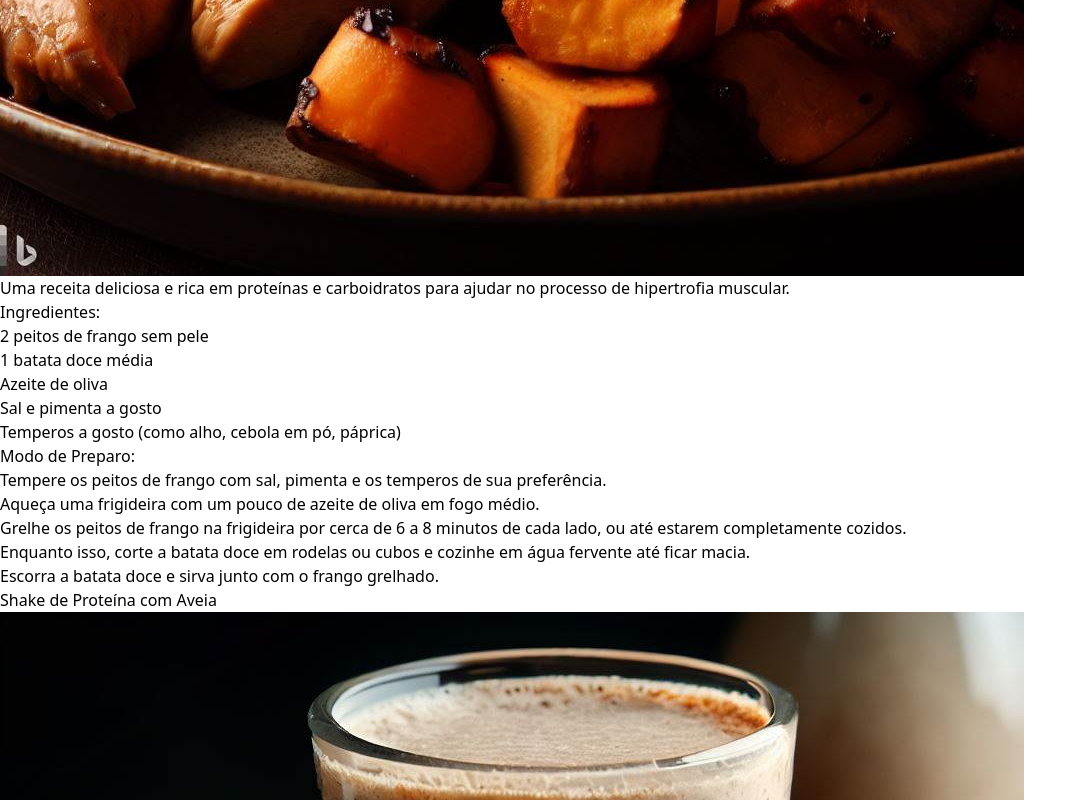
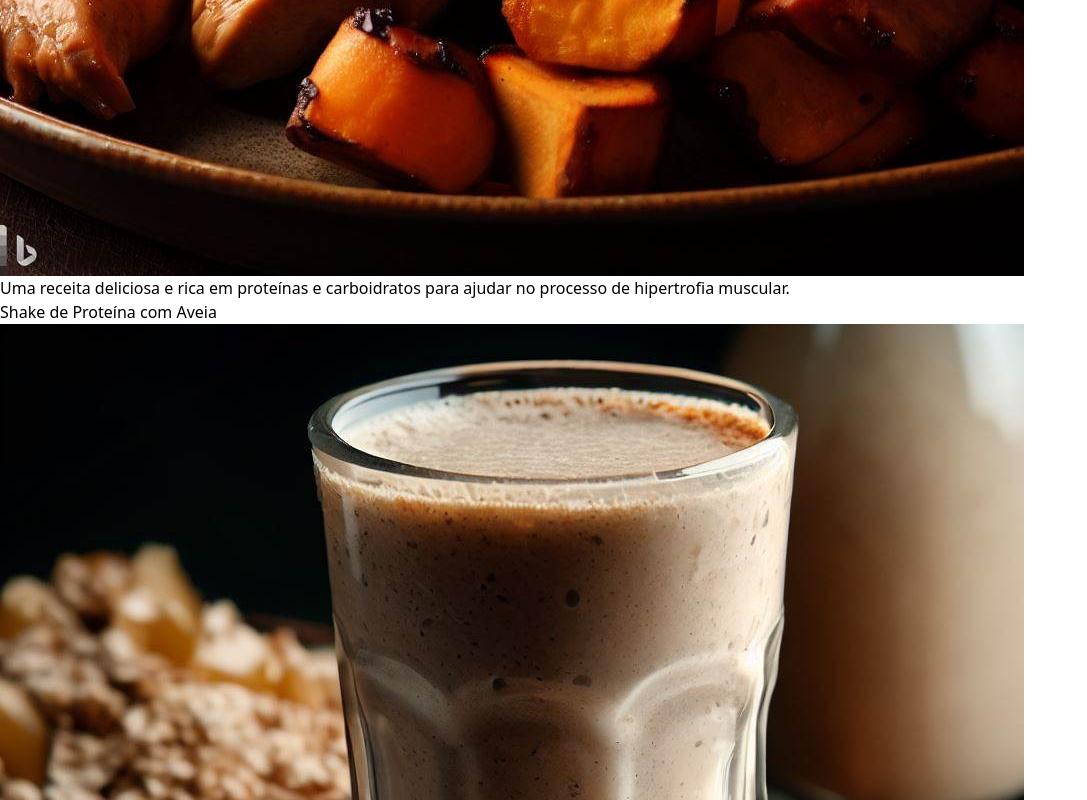
Before and after one commit to Werisu/my-academy, an Angular app: page /receitas in a window 1280 px wide. Shown: the part 1444-2244 px from the top of the page, without its empty margins (0-1087 px from the left). Built offline with nearby package versions, Linux system fonts and the light colour scheme.

Commit message:
feat: receitas

```diff
--- a/src/app/modules/pages/receitas/cards-receitas/cards-receitas.component.html
+++ b/src/app/modules/pages/receitas/cards-receitas/cards-receitas.component.html
@@ -1,18 +1,10 @@
 <div class="container mx-auto p-4">
   <h1 class="text-2xl font-bold mb-4">Receitas para Hipertrofia</h1>
-  <div class="grid grid-cols-1 sm:grid-cols-2 lg:grid-cols-3 gap-4">
-    <div *ngFor="let receita of receitas" class="bg-white rounded-lg p-4 shadow">
+  <div class="grid grid-cols-1 sm:grid-cols-3 lg:grid-cols-4 gap-4" [@slideUp]>
+    <div *ngFor="let receita of receitas" class="bg-white rounded-lg p-4 shadow hover:text-blue-400 hover:cursor-pointer" [routerLink]="['/receitas', receita.id]" [state]="{ receita: receita }">
       <h2 class="text-lg font-bold mb-2">{{ receita.nome }}</h2>
       <img src="{{ receita.imagem }}" alt="{{ receita.nome }}" class="w-full mb-4 rounded-lg">
       <p class="text-gray-600 mb-4">{{ receita.descricao }}</p>
-      <h3 class="text-lg font-bold mb-2">Ingredientes:</h3>
-      <ul class="list-disc pl-6">
-        <li *ngFor="let ingrediente of receita.ingredientes">{{ ingrediente }}</li>
-      </ul>
-      <h3 class="text-lg font-bold mb-2 mt-4">Modo de Preparo:</h3>
-      <ol class="list-decimal pl-6">
-        <li *ngFor="let passo of receita.modoPreparo">{{ passo }}</li>
-      </ol>
     </div>
   </div>
 </div>
--- a/src/app/modules/pages/receitas/cards-receitas/cards-receitas.component.ts
+++ b/src/app/modules/pages/receitas/cards-receitas/cards-receitas.component.ts
@@ -1,12 +1,24 @@
-import { Component, Input } from '@angular/core';
+import { Component, Input, OnDestroy } from '@angular/core';
+import { Router } from '@angular/router';
+import { slideUpAnimation } from 'src/app/animations/animation';
 
 @Component({
   selector: 'app-cards-receitas',
   templateUrl: './cards-receitas.component.html',
-  styleUrls: ['./cards-receitas.component.css']
+  styleUrls: ['./cards-receitas.component.css'],
+  animations: [slideUpAnimation]
 })
-export class CardsReceitasComponent {
+export class CardsReceitasComponent implements OnDestroy {
 
   @Input() receitas: any[] = [];
+  constructor(private router: Router) {}
+
+  ngOnDestroy(): void {
+    // localStorage.removeItem('receitas');
+  }
+
+  navigateToDetails(id: number) {
+    this.router.navigate(['/receitas', id], { state: { data: 'some data' } });
+  }
 
 }
--- /dev/null
+++ b/src/app/modules/pages/receitas/cards-receitas/view-receita/view-receita.component.html
@@ -0,0 +1,18 @@
+<div class="container mx-auto p-4">
+  <h1 class="text-2xl font-bold mb-4">Receitas para Hipertrofia</h1>
+  <div *ngIf="!!receita" class="grid grid-cols-1 gap-4">
+    <div>
+      <h2 class="text-lg font-bold mb-2">{{ receita.nome }}</h2>
+      <img src="{{ receita.imagem }}" alt="{{ receita.nome }}" class="w-[400px] mb-4 rounded-lg">
+      <p class="text-gray-600 mb-4">{{ receita.descricao }}</p>
+      <h3 class="text-lg font-bold mb-2">Ingredientes:</h3>
+      <ul class="list-disc pl-6">
+        <li *ngFor="let ingrediente of receita.ingredientes">{{ ingrediente }}</li>
+      </ul>
+      <h3 class="text-lg font-bold mb-2 mt-4">Modo de Preparo:</h3>
+      <ol class="list-decimal pl-6">
+        <li *ngFor="let passo of receita.modoPreparo">{{ passo }}</li>
+      </ol>
+    </div>
+  </div>
+</div>
--- /dev/null
+++ b/src/app/modules/pages/receitas/cards-receitas/view-receita/view-receita.component.ts
@@ -0,0 +1,25 @@
+import { Component, OnInit } from '@angular/core';
+import { ActivatedRoute, NavigationStart, Router } from '@angular/router';
+import { Subject, filter } from 'rxjs';
+
+@Component({
+  selector: 'app-view-receita',
+  templateUrl: './view-receita.component.html',
+  styleUrls: ['./view-receita.component.css']
+})
+export class ViewReceitaComponent implements OnInit {
+
+  id!: number;
+  receita: any;
+  receitas: any[] = JSON.parse(`${localStorage.getItem('receitas')}`);
+
+  constructor(private route: ActivatedRoute) { }
+
+  ngOnInit(): void {
+    this.route.params.subscribe(params => {
+      this.id = params['id'];
+      this.receita = this.receitas[this.id];
+    });
+  }
+
+}
--- a/src/app/modules/pages/receitas/receitas-routing.module.ts
+++ b/src/app/modules/pages/receitas/receitas-routing.module.ts
@@ -1,9 +1,11 @@
 import { NgModule } from '@angular/core';
 import { RouterModule, Routes } from '@angular/router';
 import { ReceitasComponent } from './receitas.component';
+import { ViewReceitaComponent } from './cards-receitas/view-receita/view-receita.component';
 
 const routes: Routes = [
-  { path: '', component: ReceitasComponent }
+  { path: '', component: ReceitasComponent },
+  { path: ':id', component: ViewReceitaComponent },
 ];
 
 @NgModule({
--- a/src/app/modules/pages/receitas/receitas.component.ts
+++ b/src/app/modules/pages/receitas/receitas.component.ts
@@ -1,4 +1,4 @@
-import { Component } from '@angular/core';
+import { Component, OnInit, OnDestroy } from '@angular/core';
 import { slideUpAnimation } from 'src/app/animations/animation';
 
 @Component({
@@ -7,10 +7,10 @@ import { slideUpAnimation } from 'src/app/animations/animation';
   styleUrls: ['./receitas.component.css'],
   animations: [slideUpAnimation]
 })
-export class ReceitasComponent {
-
+export class ReceitasComponent implements OnInit {
   receitas: any[] = [
     {
+      id: 0,
       nome: 'Frango Grelhado com Batata Doce',
       imagem: 'assets/caminho-da-imagem-do-frango-grelhado-com-batata-doce.jpeg',
       descricao: 'Uma receita deliciosa e rica em proteínas e carboidratos para ajudar no processo de hipertrofia muscular.',
@@ -30,6 +30,7 @@ export class ReceitasComponent {
       ]
     },
     {
+      id: 1,
       nome: 'Shake de Proteína com Aveia',
       imagem: 'assets/caminho-da-imagem-do-shake-de-proteina-com-aveia.jpg',
       descricao: 'Um shake delicioso e nutritivo, ideal para o pós-treino e para estimular o ganho de massa muscular.',
@@ -47,6 +48,7 @@ export class ReceitasComponent {
       ]
     },
     {
+      id: 2,
       nome: 'Omelete de Claras com Vegetais',
       imagem: 'assets/caminho-da-imagem-do-omelete-de-claras-com-vegetais.jpg',
       descricao: 'Um omelete saudável e proteico, repleto de vegetais nutritivos.',
@@ -66,6 +68,7 @@ export class ReceitasComponent {
       ]
     },
     {
+      id: 3,
       nome: 'Salada de Quinoa com Frango',
       imagem: 'assets/caminho-da-imagem-da-salada-de-quinoa-com-frango.jpg',
       descricao: 'Uma salada nutritiva e saborosa, que combina proteínas, carboidratos e vegetais.',
@@ -84,6 +87,7 @@ export class ReceitasComponent {
       ]
     },
     {
+      id: 4,
       nome: 'Panquecas de Aveia e Banana',
       imagem: 'assets/caminho-da-imagem-das-panquecas-de-aveia-e-banana.jpg',
       descricao: 'Panquecas saudáveis e ricas em carboidratos, perfeitas para um café da manhã nutritivo.',
@@ -104,6 +108,7 @@ export class ReceitasComponent {
       ]
     },
     {
+      id: 5,
       nome: 'Salmão Assado com Legumes',
       imagem: 'assets/caminho-da-imagem-do-salmao-assado-com-legumes.jpg',
       descricao: 'Um prato completo e rico em ômega-3, proteínas e vitaminas, perfeito para uma refeição saudável e saborosa.',
@@ -126,4 +131,8 @@ export class ReceitasComponent {
     // Adicione mais receitas aqui...
   ];
 
+  ngOnInit(): void {
+    localStorage.setItem('receitas', JSON.stringify(this.receitas));
+  }
+
 }
--- a/src/app/modules/pages/receitas/receitas.module.ts
+++ b/src/app/modules/pages/receitas/receitas.module.ts
@@ -3,12 +3,14 @@ import { CommonModule } from '@angular/common';
 import { ReceitasRoutingModule } from './receitas-routing.module';
 import { ReceitasComponent } from './receitas.component';
 import { CardsReceitasComponent } from './cards-receitas/cards-receitas.component';
+import { ViewReceitaComponent } from './cards-receitas/view-receita/view-receita.component';
 
 
 @NgModule({
   declarations: [
     ReceitasComponent,
-    CardsReceitasComponent
+    CardsReceitasComponent,
+    ViewReceitaComponent
   ],
   imports: [
     CommonModule,
```
Also changed, not shown: src/app/modules/pages/receitas/cards-receitas/view-receita/view-receita.component.css (added), 1 other file (tests, documents, lock files or other folders).
